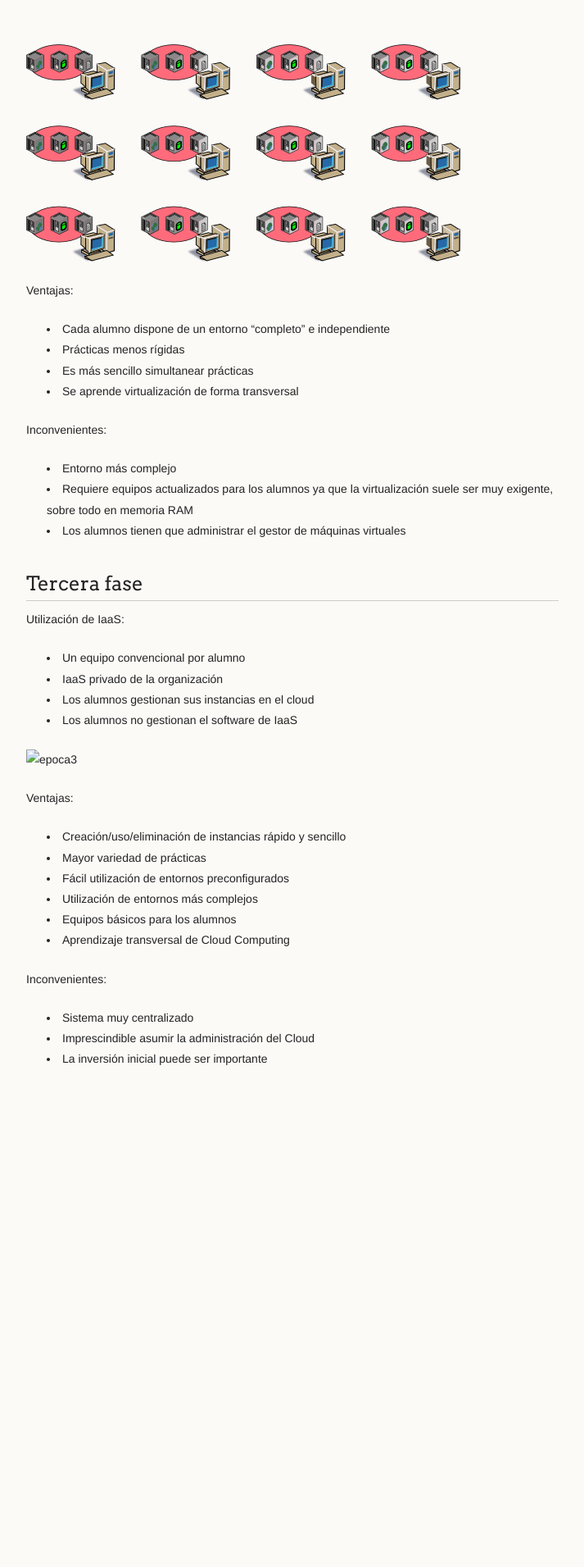
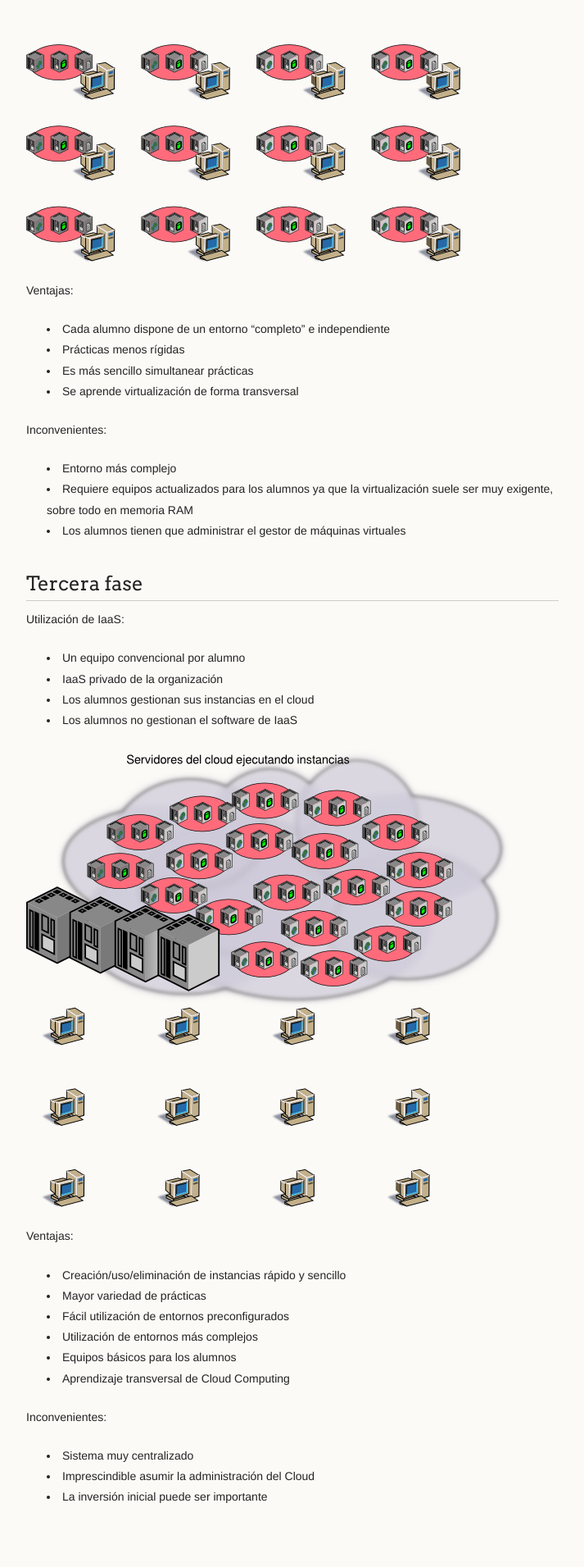
Before and after one commit to iesgn/cloud2, a Jekyll site: the page built from curso/u2/aula1.md, in a window 1280 px wide. Shown: the part 1601-3512 px from the top of the page at 82% size, without its empty margins (278-991 px from the left). Built offline with Jekyll 4.4.1, drawn with Linux system fonts in a browser that asks for light colours; before the commit the page ends 2977 px from its top, so only the background shows below that.

Commit message:
Arrglar enlace imagen aula1

```diff
--- a/curso/u2/aula1.md
+++ b/curso/u2/aula1.md
@@ -80,7 +80,7 @@ Utilización de IaaS:
 * Los alumnos no gestionan el software de IaaS
 
 
-![epoca3](epoca3.png)
+![epoca3](img/epoca3.png)
 
 
 Ventajas:
```
